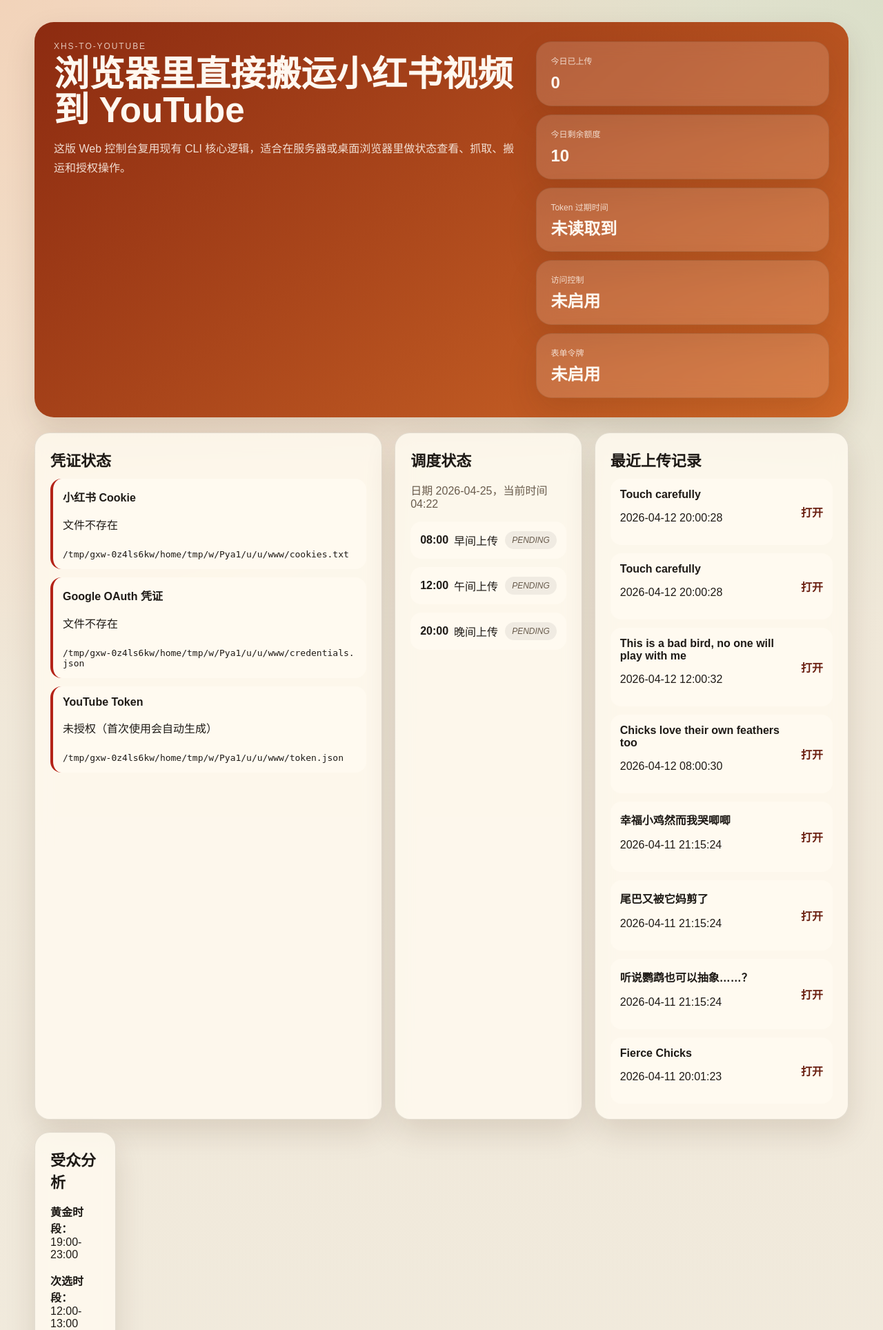
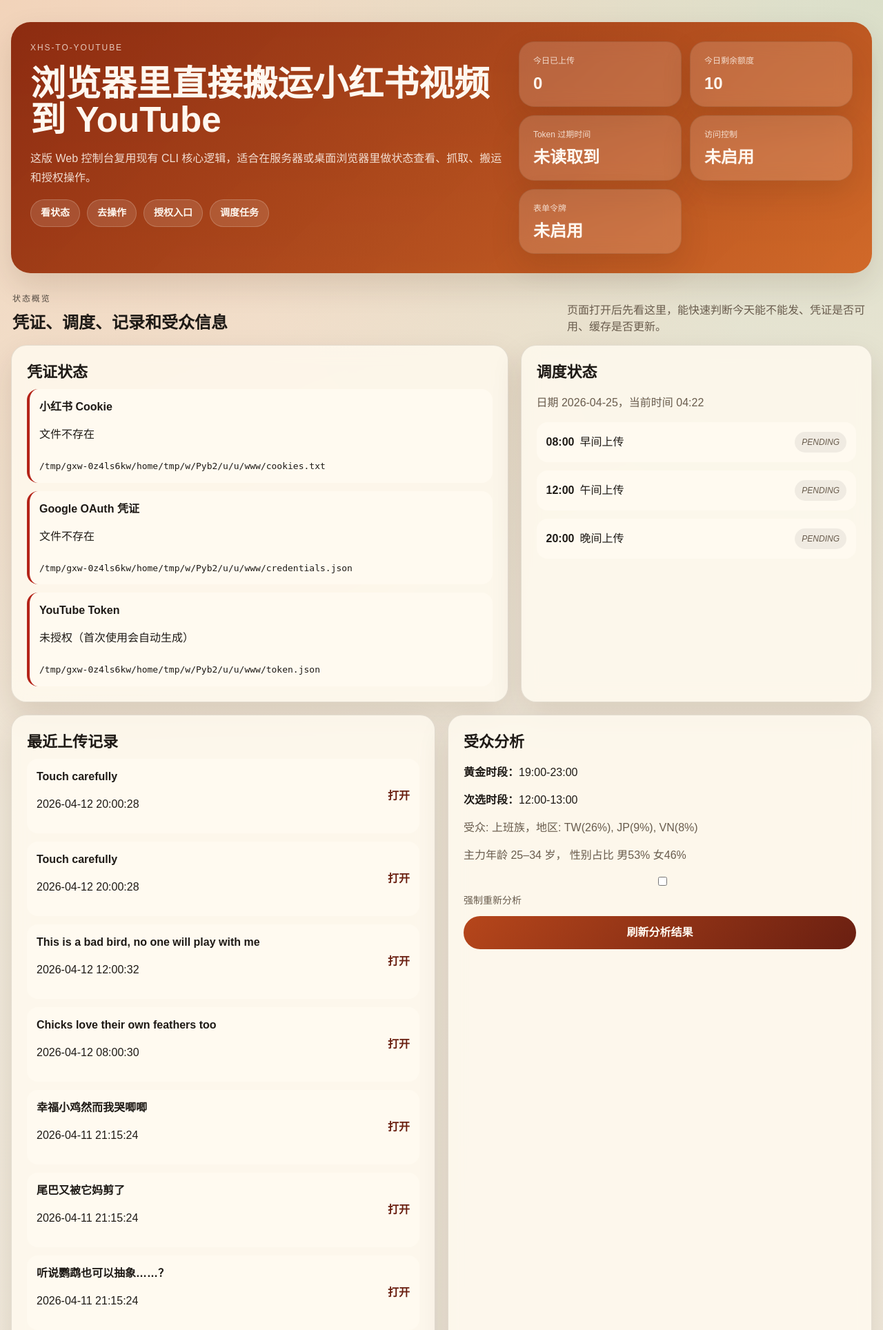
Before and after one commit to all-the-day/xhs-to-youtube, a Flask app: page / in a window 1280 px wide. Shown: the top 1928 px of the page at 69% size. Run offline with Flask 3, Linux system fonts and the light colour scheme.

Commit message:
feat: web UI improvements and exclude auth session from repo

```diff
--- a/src/static/app.css
+++ b/src/static/app.css
@@ -18,6 +18,7 @@
 
 body {
   margin: 0;
+  line-height: 1.5;
   color: var(--ink);
   background:
     radial-gradient(circle at top left, rgba(255, 146, 86, 0.22), transparent 28%),
@@ -27,14 +28,14 @@ body {
 }
 
 .page-shell {
-  width: min(1180px, calc(100% - 32px));
+  width: min(1280px, calc(100% - 32px));
   margin: 0 auto;
   padding: 32px 0 48px;
 }
 
 .hero {
   display: grid;
-  grid-template-columns: 1.6fr 1fr;
+  grid-template-columns: minmax(0, 1.35fr) minmax(320px, 0.95fr);
   gap: 20px;
   padding: 28px;
   border-radius: 28px;
@@ -43,6 +44,12 @@ body {
     linear-gradient(180deg, #93411e, #d97a30);
   color: #fff8f0;
   box-shadow: var(--shadow);
+}
+
+.hero-copy-block {
+  display: grid;
+  align-content: start;
+  gap: 10px;
 }
 
 .eyebrow {
@@ -61,14 +68,43 @@ body {
 
 .hero-copy {
   max-width: 720px;
-  margin: 16px 0 0;
+  margin: 6px 0 0;
   color: rgba(255, 248, 240, 0.86);
   font-size: 16px;
   line-height: 1.7;
 }
 
+.hero-actions {
+  display: flex;
+  flex-wrap: wrap;
+  gap: 10px;
+  margin-top: 8px;
+}
+
+.hero-actions a {
+  display: inline-flex;
+  align-items: center;
+  justify-content: center;
+  min-height: 40px;
+  padding: 0 14px;
+  border-radius: 999px;
+  border: 1px solid rgba(255, 248, 240, 0.2);
+  background: rgba(255, 248, 240, 0.12);
+  color: #fff8f0;
+  text-decoration: none;
+  font-size: 14px;
+  font-weight: 700;
+  transition: transform 0.18s ease, background 0.18s ease;
+}
+
+.hero-actions a:hover {
+  transform: translateY(-1px);
+  background: rgba(255, 248, 240, 0.18);
+}
+
 .hero-panel {
   display: grid;
+  grid-template-columns: repeat(2, minmax(0, 1fr));
   gap: 12px;
 }
 
@@ -99,6 +135,29 @@ body {
   margin-top: 10px;
   font-size: 24px;
   line-height: 1.2;
+}
+
+.section-block {
+  margin-top: 28px;
+}
+
+.section-header {
+  display: flex;
+  align-items: end;
+  justify-content: space-between;
+  gap: 20px;
+  margin: 0 2px 14px;
+}
+
+.section-header h2 {
+  margin: 4px 0 0;
+  font-size: 24px;
+}
+
+.section-note {
+  max-width: 440px;
+  margin: 0;
+  color: var(--muted);
 }
 
 .result-panel {
@@ -141,28 +200,42 @@ body {
 .card-grid {
   display: grid;
   gap: 18px;
-  margin-top: 22px;
+  margin-top: 0;
   grid-template-columns: repeat(12, 1fr);
 }
 
-.top-grid .card:nth-child(1) {
+.card-grid--overview .card:nth-child(1) {
+  grid-column: span 7;
+}
+
+.card-grid--overview .card:nth-child(2) {
   grid-column: span 5;
 }
 
-.top-grid .card:nth-child(2) {
-  grid-column: span 3;
+.card-grid--overview .card:nth-child(3) {
+  grid-column: span 6;
 }
 
-.top-grid .card:nth-child(3) {
-  grid-column: span 4;
+.card-grid--overview .card:nth-child(4) {
+  grid-column: span 6;
 }
 
-.card-grid:not(.top-grid) .card {
-  grid-column: span 4;
+.card-grid--actions .card {
+  grid-column: span 6;
 }
 
 .card {
   padding: 22px;
+}
+
+.card h2 {
+  margin-bottom: 8px;
+}
+
+.card-hint {
+  margin: 0 0 16px;
+  color: var(--muted);
+  font-size: 14px;
 }
 
 .muted {
--- a/src/templates/index.html
+++ b/src/templates/index.html
@@ -9,12 +9,18 @@
   <body>
     <div class="page-shell">
       <header class="hero">
-        <div>
+        <div class="hero-copy-block">
           <p class="eyebrow">xhs-to-youtube</p>
           <h1>浏览器里直接搬运小红书视频到 YouTube</h1>
           <p class="hero-copy">
             这版 Web 控制台复用现有 CLI 核心逻辑，适合在服务器或桌面浏览器里做状态查看、抓取、搬运和授权操作。
           </p>
+          <div class="hero-actions">
+            <a href="#overview">看状态</a>
+            <a href="#actions">去操作</a>
+            <a href="#auth">授权入口</a>
+            <a href="#schedule">调度任务</a>
+          </div>
         </div>
         <div class="hero-panel">
           <div class="metric">
@@ -59,8 +65,16 @@
       </section>
       {% endif %}
 
-      <section class="card-grid top-grid">
-        <article class="card">
+      <section class="section-block" id="overview">
+        <div class="section-header">
+          <div>
+            <p class="eyebrow">状态概览</p>
+            <h2>凭证、调度、记录和受众信息</h2>
+          </div>
+          <p class="section-note">页面打开后先看这里，能快速判断今天能不能发、凭证是否可用、缓存是否更新。</p>
+        </div>
+        <div class="card-grid card-grid--overview">
+          <article class="card">
           <h2>凭证状态</h2>
           <ul class="status-list">
             {% for status in overview.statuses %}
@@ -75,7 +89,7 @@
           </ul>
         </article>
 
-        <article class="card">
+          <article class="card">
           <h2>调度状态</h2>
           <p class="muted">日期 {{ overview.schedule_status.date }}，当前时间 {{ overview.schedule_status.current_time }}</p>
           <ul class="schedule-list">
@@ -89,7 +103,7 @@
           </ul>
         </article>
 
-        <article class="card">
+          <article class="card">
           <h2>最近上传记录</h2>
           {% if overview.recent_uploads %}
           <ul class="record-list">
@@ -108,7 +122,7 @@
           {% endif %}
         </article>
 
-        <article class="card">
+          <article class="card">
           <h2>受众分析</h2>
           {% if overview.audience and overview.audience.recommendation %}
           <p><strong>黄金时段：</strong>{{ overview.audience.recommendation.optimal_time }}</p>
@@ -129,11 +143,21 @@
             <button type="submit">刷新分析结果</button>
           </form>
         </article>
+        </div>
       </section>
 
-      <section class="card-grid">
-        <article class="card">
+      <section class="section-block" id="actions">
+        <div class="section-header">
+          <div>
+            <p class="eyebrow">操作区</p>
+            <h2>单视频、批量、授权和配置都在这里</h2>
+          </div>
+          <p class="section-note">动作卡片按功能分开，填完直接提交；结果会回写到上方的结果区。</p>
+        </div>
+        <div class="card-grid card-grid--actions">
+          <article class="card" id="transfer">
           <h2>单视频搬运</h2>
+          <p class="card-hint">输入小红书链接，选择翻译、隐私和本地保留策略。</p>
           <form method="post" action="/transfer" class="form-grid">
             <input type="hidden" name="csrf_token" value="{{ csrf_token }}">
             <label>小红书视频 URL<input name="url" value="{{ forms.transfer.url }}" required></label>
@@ -157,8 +181,9 @@
           </form>
         </article>
 
-        <article class="card">
+          <article class="card" id="fetch">
           <h2>抓取用户视频列表</h2>
+          <p class="card-hint">把主页链接抓成 JSON，后续可直接喂给批量搬运。</p>
           <form method="post" action="/fetch" class="form-grid">
             <input type="hidden" name="csrf_token" value="{{ csrf_token }}">
             <label>用户主页 URL<input name="url" value="{{ forms.fetch.url }}" required></label>
@@ -168,8 +193,9 @@
           </form>
         </article>
 
-        <article class="card">
+          <article class="card" id="batch">
           <h2>批量搬运</h2>
+          <p class="card-hint">可以指定列表文件、数量限制和翻译策略，适合定时或批处理。</p>
           <form method="post" action="/batch" class="form-grid">
             <input type="hidden" name="csrf_token" value="{{ csrf_token }}">
             <label>视频列表文件<input name="input" value="{{ forms.batch.input }}"></label>
@@ -194,8 +220,9 @@
           </form>
         </article>
 
-        <article class="card">
+          <article class="card" id="auth">
           <h2>YouTube 授权</h2>
+          <p class="card-hint">先生成授权链接，再把浏览器里的授权码粘回来。</p>
           <div class="stack-actions">
             <form method="post" action="/auth/url">
               <input type="hidden" name="csrf_token" value="{{ csrf_token }}">
@@ -209,8 +236,9 @@
           </div>
         </article>
 
-        <article class="card">
+          <article class="card">
           <h2>更新 Cookie</h2>
+          <p class="card-hint">支持 JSON 导出或 Netscape 格式，适合直接粘贴浏览器 Cookie。</p>
           <form method="post" action="/cookie" class="form-grid">
             <input type="hidden" name="csrf_token" value="{{ csrf_token }}">
             <label>Cookie 内容（支持 JSON 或 Netscape 格式）
@@ -220,8 +248,9 @@
           </form>
         </article>
 
-        <article class="card">
+          <article class="card" id="schedule">
           <h2>执行调度任务</h2>
+          <p class="card-hint">手动补跑某个时间点的调度任务，或者限制本次处理数量。</p>
           <form method="post" action="/schedule/run" class="form-grid">
             <input type="hidden" name="csrf_token" value="{{ csrf_token }}">
             <label>任务时间（HH:MM）<input name="time" value="{{ forms.schedule.time }}" placeholder="08:00"></label>
@@ -229,6 +258,7 @@
             <button type="submit">执行调度</button>
           </form>
         </article>
+        </div>
       </section>
     </div>
   </body>
```
Also changed, not shown: other parts of src/static/app.css (+49 -6 lines), src/cli.py (+11 -1 lines), 1 other file.
